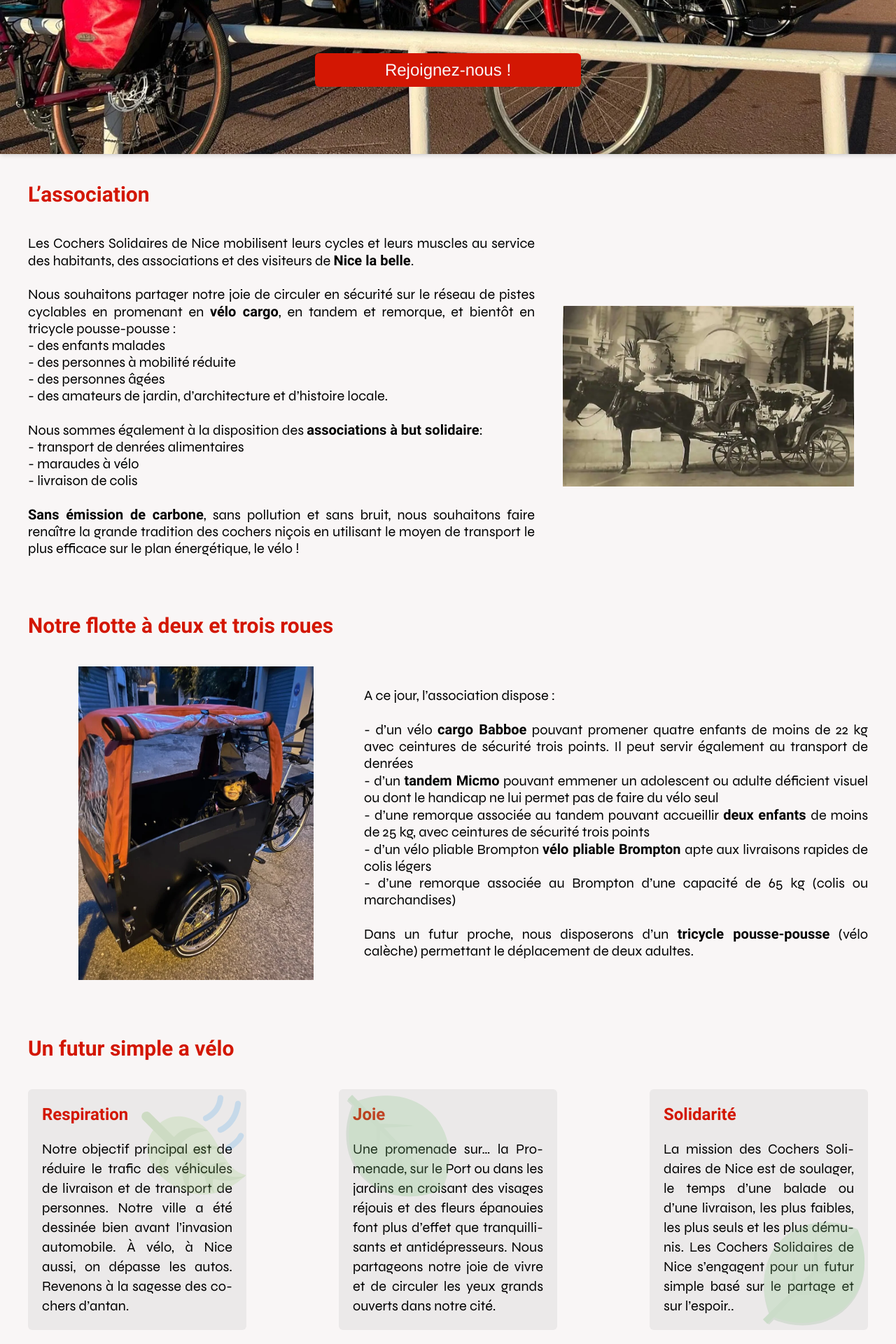
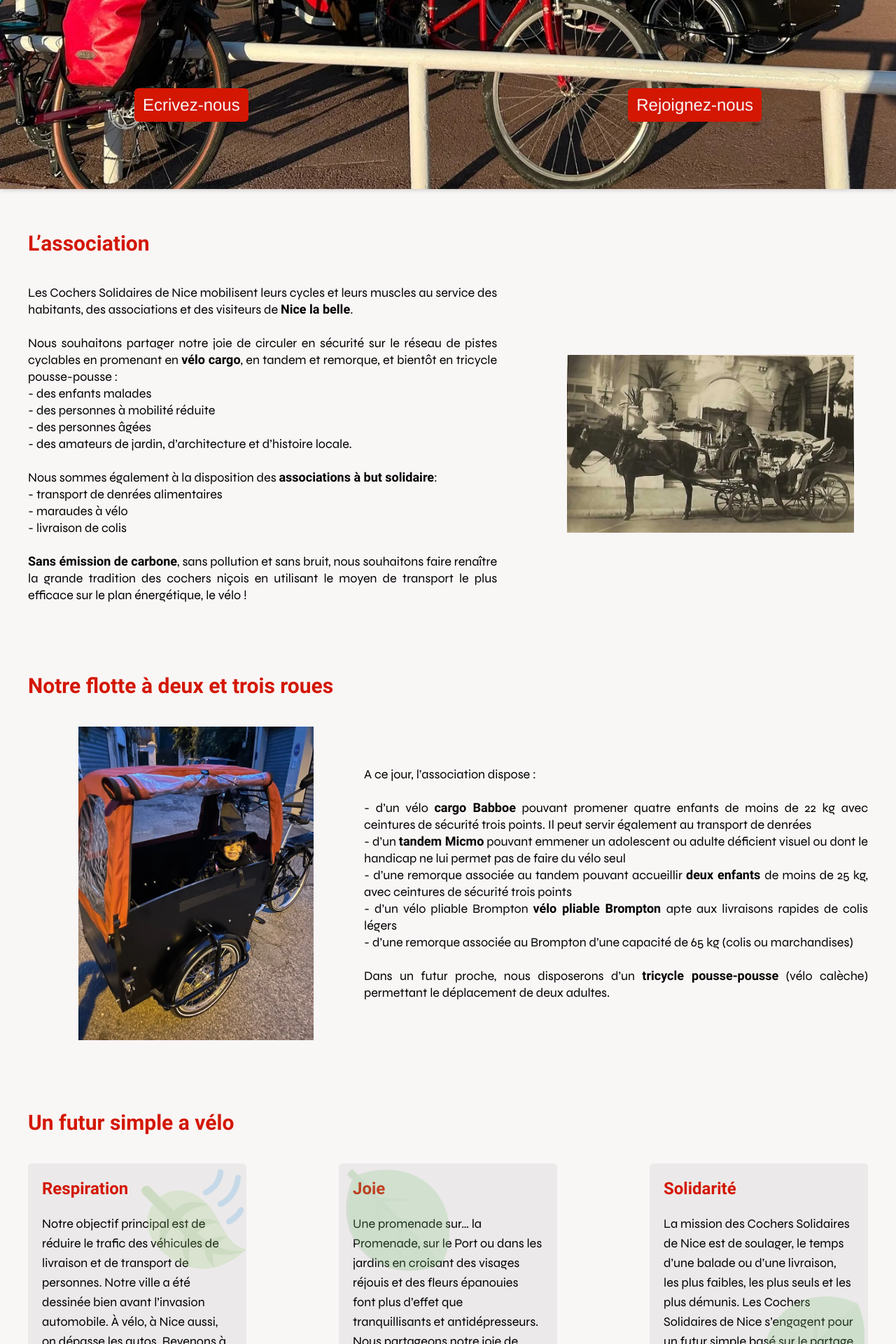
Before and after one commit to gotin23/les-cochers, a Next.js app: page / in a window 1280 px wide. Shown: the part 760-2680 px from the top of the page at 70% size. Built offline with nearby package versions, Linux system fonts and the light colour scheme.

Commit message:
feat: css home page

```diff
--- a/src/app/globals.css
+++ b/src/app/globals.css
@@ -44,7 +44,7 @@
   }
   body{
     font-family:  'sans-serif','Helvetica Neue',Helvetica,Arial;
-    background-color: #f9f6f6;
+    background-color: hsl(0, 20%, 97%);
     /* background-color: #30a92c; */
 
 
--- a/src/app/page.js
+++ b/src/app/page.js
@@ -38,49 +38,49 @@
         {/* La banierre */}
         <Banner />
         {/* L'association */}
-        <section className="p-10 sm:p-5" id="association">
+        <section className="p-10 sm:p-5 mt-5" id="association">
           <h3 className="text-3xl mb-10 text-red roboto-bold">L’association</h3>
           <div className="flex w-full lg:flex-col">
-            <article className="w-[62%] pr-5 lg:w-[100%] lg:pr-0">
-              <p className="text-xl syne text-justify leading-6	">
+            <article className="w-[60%] pr-10 lg:w-[100%] lg:pr-0">
+              <p className="syne text-justify leading-6 text-lg">
                 Les Cochers Solidaires de Nice mobilisent leurs cycles et leurs muscles au service des habitants, des associations et des visiteurs de{" "}
                 <span className="roboto-bold">Nice la belle</span>.
               </p>
               <br />
-              <p className="text-xl syne text-justify leading-6	">
+              <p className="text-lg syne text-justify leading-6	">
                 {" "}
                 Nous souhaitons partager notre joie de circuler en sécurité sur le réseau de pistes cyclables en promenant en <span className="roboto-bold">vélo cargo</span>, en
                 tandem et remorque, et bientôt en tricycle pousse-pousse :
               </p>
               <ul>
-                <li className="text-xl syne text-justify leading-6	">- des enfants malades</li>
-                <li className="text-xl syne text-justify leading-6	">- des personnes à mobilité réduite</li>
-                <li className="text-xl syne text-justify leading-6	">- des personnes âgées</li>
-                <li className="text-xl syne text-justify leading-6	">- des amateurs de jardin, d’architecture et d’histoire locale.</li>
+                <li className="text-lg syne text-justify leading-6	">- des enfants malades</li>
+                <li className="text-lg syne text-justify leading-6	">- des personnes à mobilité réduite</li>
+                <li className="text-lg syne text-justify leading-6	">- des personnes âgées</li>
+                <li className="text-lg syne text-justify leading-6	">- des amateurs de jardin, d’architecture et d’histoire locale.</li>
               </ul>
               <br />
-              <p className="text-xl syne text-justify leading-6	">
+              <p className="text-lg syne text-justify leading-6	">
                 Nous sommes également à la disposition des <span className="roboto-bold">associations à but solidaire</span>:
               </p>
 
               <ul>
-                <li className="text-xl syne text-justify leading-6	">- transport de denrées alimentaires</li>
-                <li className="text-xl syne text-justify leading-6	">- maraudes à vélo</li>
-                <li className="text-xl syne text-justify leading-6	">- livraison de colis</li>
+                <li className="text-lg syne text-justify leading-6	">- transport de denrées alimentaires</li>
+                <li className="text-lg syne text-justify leading-6	">- maraudes à vélo</li>
+                <li className="text-lg syne text-justify leading-6	">- livraison de colis</li>
               </ul>
               <br />
-              <p className="text-xl syne text-justify leading-6	">
+              <p className="text-lg syne text-justify leading-6	">
                 <span className="roboto-bold">Sans émission de carbone</span>, sans pollution et sans bruit, nous souhaitons faire renaître la grande tradition des cochers niçois
                 en utilisant le moyen de transport le plus efficace sur le plan énergétique, le vélo !
               </p>
             </article>
-            <div className="w-[38%] flex items-center justify-center p-5 lg:w-[100%]">
+            <div className="w-[38%] flex items-center justify-end ml-10 p-5 lg:w-[100%] lg:ml-0">
               <Image alt={"photo de vieux cocher"} src={cocherImage} style={{ objectFit: "cover", maxHeight: "500px" }} placeholder="blur" />
             </div>
           </div>
         </section>
         {/* La flotte */}
-        <section id="notre-flotte" className="p-10 sm:p-5">
+        <section id="notre-flotte" className="p-10 mt-5 sm:p-5">
           <h3 className="text-3xl  mb-10 text-red roboto-bold">Notre flotte à deux et trois roues</h3>
           <div className="flex justify-between items-center lg:flex-col-reverse">
             <div className="w-[40%] flex justify-center items-center lg:mt-5 lg:w-[100%]">
@@ -95,30 +95,30 @@
             </div>
             <div className="w-[60%] lg:w-[100%]">
               {" "}
-              <p className="text-xl syne text-justify leading-6	"> A ce jour, l’association dispose :</p>
+              <p className="text-lg syne text-justify leading-6	"> A ce jour, l’association dispose :</p>
               <br />
               <ul>
-                <li className="text-xl syne text-justify leading-6	">
+                <li className="text-lg syne text-justify leading-6	">
                   - d’un vélo <span className="roboto-bold">cargo Babboe</span> pouvant promener quatre enfants de moins de 22 kg avec ceintures de sécurité trois points. Il peut
                   servir également au transport de denrées
                 </li>
-                <li className="text-xl syne text-justify leading-6	">
+                <li className="text-lg syne text-justify leading-6	">
                   {" "}
                   - d’un <span className="roboto-bold"> tandem Micmo</span> pouvant emmener un adolescent ou adulte déficient visuel ou dont le handicap ne lui permet pas de faire
                   du vélo seul{" "}
                 </li>
-                <li className="text-xl syne text-justify leading-6	">
+                <li className="text-lg syne text-justify leading-6	">
                   - d’une remorque associée au tandem pouvant accueillir <span className="roboto-bold"> deux enfants </span> de moins de 25 kg, avec ceintures de sécurité trois
                   points
                 </li>
-                <li className="text-xl syne text-justify leading-6	">
+                <li className="text-lg syne text-justify leading-6	">
                   {" "}
                   - d’un vélo pliable Brompton <span className="roboto-bold">vélo pliable Brompton </span> apte aux livraisons rapides de colis légers <br />- d’une remorque
                   associée au Brompton d’une capacité de 65 kg (colis ou marchandises)
                 </li>
               </ul>
               <br />
-              <p className="text-xl syne text-justify leading-6	">
+              <p className="text-lg syne text-justify leading-6	">
                 {" "}
                 Dans un futur proche, nous disposerons d’un <span className="roboto-bold">tricycle pousse-pousse</span> (vélo calèche) permettant le déplacement de deux adultes.
               </p>
@@ -126,28 +126,28 @@
           </div>
         </section>
         {/*Un Futur Simple*/}
-        <section className="p-10 sm:p-5" id="valeurs">
+        <section className="p-10 mt-5 sm:p-5" id="valeurs">
           <h3 className="text-3xl  mb-10 text-red roboto-bold">Un futur simple a vélo</h3>
           <div className="flex justify-between md:flex-col ">
             <article className="w-[26%] bg-[#38363612] rounded-md p-5 text-justify relative lg:w-[30%] md:w-[100%] md:mb-5">
               <Image src={leafWindImage} width={150} alt="icon fleche du haut" className="absolute right-0 top-1 opacity-25" />
               <h4 className="text-2xl mb-5 text-red roboto-bold">Respiration</h4>
-              <p className="syne text-xl hyphens-auto	">
+              <p className="syne text-lg  text-left">
                 Notre objectif principal est de réduire le trafic des véhicules de livraison et de transport de personnes. Notre ville a été dessinée bien avant l’invasion
                 automobile. À vélo, à Nice aussi, on dépasse les autos. Revenons à la sagesse des cochers d’antan.
               </p>
             </article>
             <article className="w-[26%] bg-[#38363612] rounded-md p-5 text-justify relative lg:w-[30%] md:w-[100%] md:mb-5">
               <Image src={leafImage} width={150} alt="icon fleche du haut" className="absolute left-2 top-2 rotate-90 opacity-25" />
-              <h4 className="text-2xl mb-5 text-red roboto-bold">Joie</h4>
-              <p className="syne text-xl hyphens-auto	">
+              <h4 className="text-2xl mb-5 text-red roboto-bold text-left">Joie</h4>
+              <p className="syne text-lg  text-left">
                 Une promenade sur… la Promenade, sur le Port ou dans les jardins en croisant des visages réjouis et des fleurs épanouies font plus d’effet que tranquillisants et
                 antidépresseurs. Nous partageons notre joie de vivre et de circuler les yeux grands ouverts dans notre cité.
               </p>
             </article>
             <article className="w-[26%]  bg-[#38363612] rounded-md p-5 text-justify relative lg:w-[30%] md:w-[100%]">
               <h4 className="text-2xl mb-5 text-red roboto-bold">Solidarité</h4>
-              <p className="syne text-xl hyphens-auto	">
+              <p className="syne text-lg  text-left">
                 La mission des Cochers Solidaires de Nice est de soulager, le temps d’une balade ou d’une livraison, les plus faibles, les plus seuls et les plus démunis. Les
                 Cochers Solidaires de Nice s’engagent pour un futur simple basé sur le partage et sur l’espoir..
               </p>
@@ -156,9 +156,9 @@
           </div>
         </section>
         {/* Nous contacter */}
-        <section className="p-10 sm:p-5" id="contact">
+        <section className="p-10 mt-5 sm:p-5" id="contact">
           <h3 className="text-3xl  mb-10 text-red roboto-bold">Nous contacter</h3>
-          <p className="mb-10 text-xl syne  leading-6 text-auto">
+          <p className="mb-10 text-lg syne  leading-6 text-auto">
             Si vous souhaitez nous <span className="roboto-bold">contacter par email</span> , n&apos;hésitez pas à nous écrire:
           </p>
           <div className="flex justify-between sm:flex-col">
@@ -166,7 +166,7 @@
               <Image src={mailIcon} width={100} alt="icon de mail" />
             </div>
             <div className="grid place-content-center w-[50%] sm:w-[100%]">
-              <button className=" py-2 px-5 text-4xl bg-red rounded-md mt-[12px] text-white  hover:bg-redHover md:text-2xl md:mt-10">
+              <button className=" py-2 px-5 text-2xl bg-red rounded-md mt-[12px] text-white  hover:bg-redHover md:text-2xl md:mt-10">
                 <a href="mailto:hue@cochers.fr"> Envoyer un email</a>
               </button>
             </div>
@@ -175,7 +175,7 @@
         <div className="flex justify-center mt-20 ">
           <a href="#accueil" className="flex justify-center align-middle bg-white border-2 rounded-md cursor-pointer">
             <Image src={arrowUpIcon} width={20} alt="icon fleche du haut" />
-            <p className="py-2 px-5 text-xl rounded-md">Haut de page </p>
+            <p className="py-2 px-5 text-lg rounded-md">Haut de page </p>
             <Image src={arrowUpIcon} width={20} alt="icon fleche du haut" />
           </a>
         </div>
--- a/src/components/Banner/Banner.js
+++ b/src/components/Banner/Banner.js
@@ -6,22 +6,22 @@
 function Banner() {
   return (
     <section className="relative max-h-[1000px]  shadow-md">
-      <div className="absolute  left-1/2 transform -translate-x-1/2 top-24 w-[450px]  flex flex-col bg-[#3836368f] p-3 rounded-md lg:w-[300px] md:w-[200px] md:top-10">
-        <h2 className="text-6xl text-white   lg:text-4xl md:text-2xl ">
-          Un futur
-          <br /> solidaire à <span className="text-red">vélo</span>
-        </h2>
+      <div className="absolute  left-[10%] transform  top-24  flex flex-col bg-[#3836368f] p-3 rounded-md lg:w-[300px] md:w-[200px] md:top-10">
+        <h2 className="text-6xl text-white   lg:text-4xl md:text-2xl ">Un futur solidaire à vélo</h2>
       </div>
       <Image
         src={BannerImage}
         height={1073}
         width={1440}
-        style={{ objectFit: "cover", maxHeight: "900px", width: "100%", minHeight: "500px" }}
+        style={{ objectFit: "cover", maxHeight: "950px", width: "100%", minHeight: "500px" }}
         placeholder="blur"
         alt="photo de velo cargo sur la promenade des anglais"
       />
-      <button className=" py-2 text-2xl bg-red rounded-md mt-[12px] text-white  hover:bg-redHover absolute  left-1/2 transform -translate-x-1/2 bottom-24 w-[380px] lg:w-[280px] lg:text-xl md:w-[180px] md:text-sm md:bottom-10">
-        Rejoignez-nous !
+      <button className=" py-2 text-2xl bg-red rounded-md mt-[12px] text-white  hover:bg-redHover absolute right-[15%] transform  bottom-24 px-3 lg:w-[280px] lg:text-xl md:w-[180px] md:text-sm md:bottom-10">
+        Rejoignez-nous
+      </button>
+      <button className=" py-2 text-2xl px-3 bg-red rounded-md mt-[12px] text-white  hover:bg-redHover absolute  left-[15%] transform bottom-24  lg:w-[280px] lg:text-xl md:w-[180px] md:text-sm md:bottom-10">
+        Ecrivez-nous
       </button>
     </section>
   );
--- a/src/components/NavBar/NavBar.js
+++ b/src/components/NavBar/NavBar.js
@@ -8,7 +8,7 @@
     <nav className="w-6/6 bg-white flex justify-between items-center py-6 roboto" id="accueil">
       <Link href="/" className="flex  2xl:ml-5 md:ml-2 ">
         <Image src={BikeIcon} className="w-10 mr-5 md:mr-2 lg:w-8 lg:mr-2" alt="logo de velo cargo" />
-        <h1 className="text-3xl 2xl:text-2xl lg:text-xl md:text-lg sm:text-base">Les cochers solidaires</h1>
+        <h1 className="text-3xl 2xl:text-2xl lg:text-xl md:text-lg sm:text-base">Les Cochers Solidaires De Nice</h1>
       </Link>
       <ul className="flex text-xl 2xl:mr-5 md:mr-2">
         <Link
@@ -37,10 +37,10 @@
           Contact
         </Link>
         <Link
-          className="ml-4 text-green	relative  after:content-[''] after:absolute after:bg-green after:h-[2px] after:w-0 after:top-1/2 after:left-1/2 after:transform after:-translate-x-1/2 after:-translate-y-[-10px] hover:after:w-full hover:after:transition-all hover:after:duration-200 lg:text-base md:text-sm lg:ml-2"
+          className="ml-4 text-black	relative  after:content-[''] after:absolute after:bg-[#000000] after:h-[2px] after:w-0 after:top-1/2 after:left-1/2 after:transform after:-translate-x-1/2 after:-translate-y-[-10px] hover:after:w-full hover:after:transition-all hover:after:duration-200 lg:text-base md:text-sm lg:ml-2"
           href={"/laGazetteDesJardins"}
         >
-          La gazette
+          Redécouvrir la gazette
         </Link>
       </ul>
     </nav>
```
